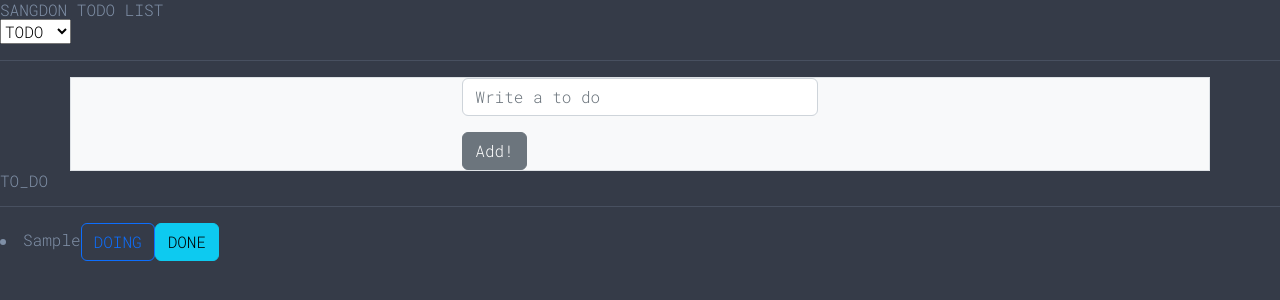
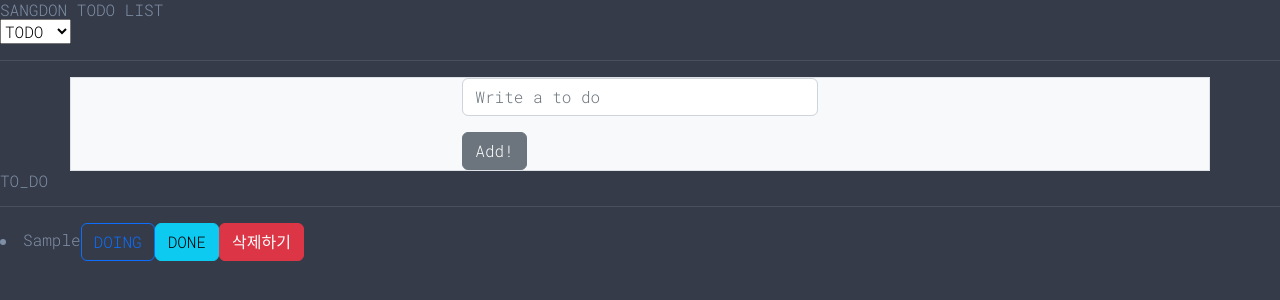
Before and after one commit to powercording/learning, a React (Create React App) app: page / in a window 1280 px wide. Both pictures are taken after typing "Sample" into the empty fields and a click on the button "Add!". Shown: the top 300 px of the page. Built offline with nearby package versions, Linux system fonts and the light colour scheme.

Commit message:
delete button

```diff
--- a/src/components/ToDo.tsx
+++ b/src/components/ToDo.tsx
@@ -1,8 +1,19 @@
+import React from "react";
 import { useSetRecoilState } from "recoil";
 import { Categories, ITodo, toDoState } from "./atoms";
 
 function ToDo({ list, category, id }: ITodo) {
   const setTodos = useSetRecoilState(toDoState);
+  const handleDelete = () => {
+    setTodos((prev) => {
+      const targetLocation = prev.findIndex((item) => {
+        return item.id === id;
+      });
+      const newTodos = [...prev];
+      const deletedToDo = newTodos.splice(targetLocation, 1);
+      return [...newTodos];
+    });
+  };
 
   const onClick = (newCategory: ITodo["category"]) => {
     setTodos((prev) => {
@@ -41,9 +52,12 @@ function ToDo({ list, category, id }: ITodo) {
           className="btn btn-info"
           onClick={() => onClick(Categories.DONE)}
         >
-          {Categories.DONE }
+          {Categories.DONE}
         </button>
       )}
+      <button onClick={handleDelete} className={"btn btn-danger"}>
+        삭제하기
+      </button>
     </li>
   );
 }
```
